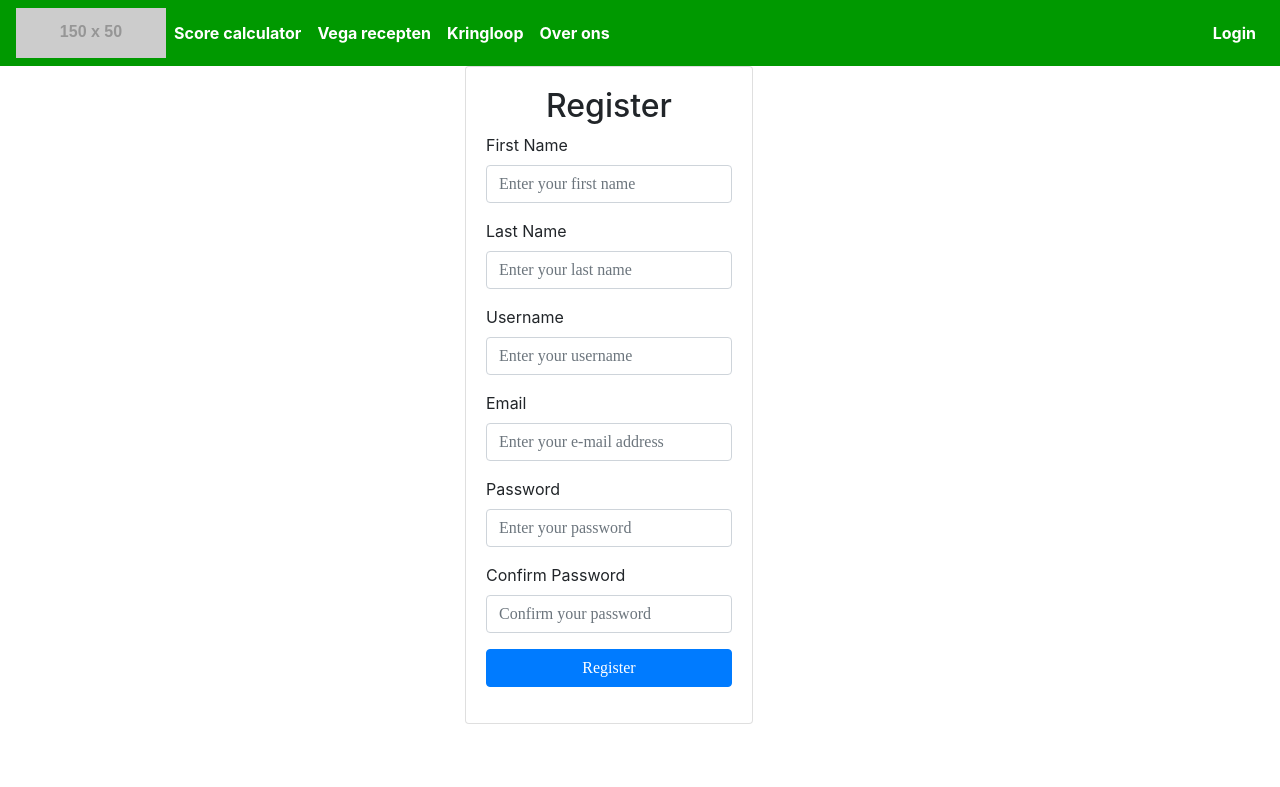
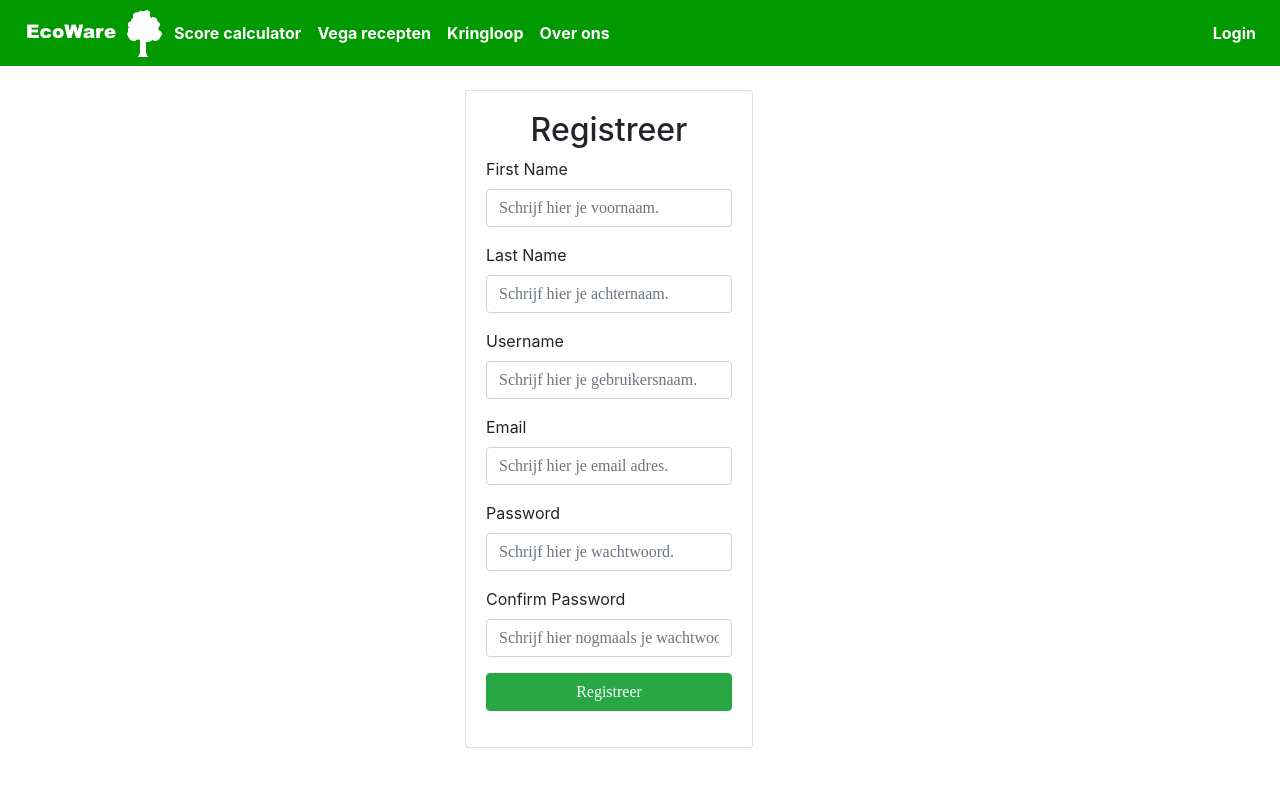
Before and after one commit to JanSneeuw/EcoSchool, a CodeIgniter app: page /database/index.php/users/register in a window 1280 px wide. Shown: the top 787 px of the page. Run offline with CodeIgniter, Linux system fonts and the light colour scheme; grey boxes labelled with a size stand in for pictures from a placeholder-image service; some libraries are stand-ins or nearby versions.

Commit message:
Version 1.0.1

```diff
--- a/code/application/config/config.php
+++ b/code/application/config/config.php
@@ -23,7 +23,7 @@ defined('BASEPATH') OR exit('No direct script access allowed');
 | a PHP script and you can easily do that on your own.
 |
 */
-$config['base_url'] = '';
+$config['base_url'] = 'http://ecoware.svdzwet.nl/';
 
 /*
 |--------------------------------------------------------------------------
--- a/code/application/config/database.php
+++ b/code/application/config/database.php
@@ -75,10 +75,10 @@ $query_builder = TRUE;
 
 $db['default'] = array(
 	'dsn'	=> '',
-	'hostname' => 'mysql',
-	'username' => 'eco',
-	'password' => 'password',
-	'database' => 'ecodb',
+	'hostname' => 'rdbms.strato.de',
+	'username' => 'U4037078',
+	'password' => 'SchoolSQLPw153__',
+	'database' => 'DB4037078',
 	'dbdriver' => 'mysqli',
 	'dbprefix' => '',
 	'pconnect' => FALSE,
--- a/code/application/controllers/Scorecalculator.php
+++ b/code/application/controllers/Scorecalculator.php
@@ -23,8 +23,8 @@ class Scorecalculator extends CI_Controller{
 	}
 
 	public function save(){
-		$save = $this->scorecalculator_model->save();
-		if ($save){
+		$s = $this->scorecalculator_model->save();
+		if ($s){
 			redirect('users/personal_advice');
 		}else{
 			$this->session->set_flashdata('errors', 'Sorry, kon je advies niet opslaan.');
--- a/code/application/controllers/Users.php
+++ b/code/application/controllers/Users.php
@@ -24,9 +24,13 @@ class Users extends CI_Controller {
 
 			if ($this->user_model->create_user()){
 				$this->session->set_flashdata('user_registered', "User has been registered!");
-				redirect('loginp');
+				redirect('users/loginp');
 			}else{
-				$this->session->set_flashdata('errors', 'Er is iets mis gegaan, probeer het later nogmaals.');
+				if ($this->session->flashdata('register_error')){
+					$this->session->set_flashdata('errors', $this->session->flashdata('register_error'));
+				}else {
+					$this->session->set_flashdata('errors', 'Er is iets mis gegaan, probeer het later nogmaals.');
+				}
 				redirect('users/register');
 			}
 		}
@@ -68,7 +72,7 @@ class Users extends CI_Controller {
 
 				$this->session->set_userdata($user_data);
 
-				$this->session->set_flashdata('success', "You are now logged in.");
+				$this->session->set_flashdata('success', "Je bent nu ingelogd.");
 
 				redirect('home');
 
--- a/code/application/models/Recipe_model.php
+++ b/code/application/models/Recipe_model.php
@@ -43,8 +43,8 @@ class Recipe_model extends CI_Model
 
 	private function uploadImage(){
 
-		$config['upload_path']          = '/code/recipeImages/';
-		$config['allowed_types']        = 'gif|jpg|png';
+		$config['upload_path']          = 'recipeImages/';
+		$config['allowed_types']        = 'gif|jpg|png|jpeg';
 		$config['max_size']             = 100;
 		$config['max_width']            = 1024;
 		$config['max_height']           = 768;
--- a/code/application/models/Scorecalculator_model.php
+++ b/code/application/models/Scorecalculator_model.php
@@ -293,7 +293,7 @@ class Scorecalculator_model extends CI_Model
 
 	public function update(){
 		$delete_data = $this->db->delete('user_answers', array('user_id' => $this->session->userdata('user_id')));
-		$this->save();
+		return $this->save();
 	}
 
 	public function hasBeenSaved($user_id){
--- a/code/application/models/User_model.php
+++ b/code/application/models/User_model.php
@@ -22,11 +22,39 @@ class User_model extends CI_Model {
 			'admin' => false
 
 		);
-
+		if (!$this->usernameUnique($this->input->post('Username'))){
+			$this->session->set_flashdata('register_error', 'Deze gebruikersnaam bestaat al.');
+			return false;
+		}else if (!$this->emailUnique($this->input->post('Email'))){
+			$this->session->set_flashdata('register_error', 'Er is al een account geregistreerd op dit email adres.');
+			return false;
+		}else {
 		$insert_data = $this->db->insert('users', $data);
 
 		return $insert_data;
+		}
+	}
 
+	public function usernameUnique($username){
+		$this->db->where('username', $username);
+		$result = $this->db->get('users');
+		$row = $result->row();
+		if (isset($row)){
+			return false;
+		}else{
+			return true;
+		}
+	}
+
+	public function emailUnique($email){
+		$this->db->where('email', $email);
+		$result = $this->db->get('users');
+		$row = $result->row();
+		if (isset($row)){
+			return false;
+		}else{
+			return true;
+		}
 	}
 
 	public function login_user($username, $password){
--- a/code/application/views/home_view.php
+++ b/code/application/views/home_view.php
@@ -21,7 +21,7 @@
 		<div class="row h-100 align-items-center">
 			<div class="col-12 text-center">
 				<h1 class="font-weight-light" style="color: white">Hoe groen leef jij?</h1>
-				<a href="<?php echo base_url(); ?>index.php?/scorecalculator" role="button" class="btn btn-outline-light">Doe nu de test!</a>
+				<a href="index.php?/scorecalculator" role="button" class="btn btn-outline-light">Doe nu de test!</a>
 			</div>
 		</div>
 	</div>
--- a/code/application/views/layouts/main.php
+++ b/code/application/views/layouts/main.php
@@ -22,23 +22,23 @@
 <body>
 
 <nav class="navbar navbar-expand-lg navbar-dark " style="background-color: #009900">
-	<a href="<?php echo base_url()?> "><img src="https://via.placeholder.com/150x50.png"></a>
+	<a href="<?php echo base_url()?> "><img src="application/views/layouts/assets/logo.png"></a>
 	<button class="navbar-toggler" type="button" data-toggle="collapse" data-target="#navbarSupportedContent" aria-controls="navbarSupportedContent" aria-expanded="false" aria-label="Toggle navigation">
 		<span class="navbar-toggler-icon"></span>
 	</button>
 	<div class="collapse navbar-collapse" id="navbarSupportedContent">
 		<ul class="navbar-nav">
 			<li class="nav-item">
-				<a class="nav-link" href="<?php echo base_url(); ?>index.php?/scorecalculator" style="color: white; font-weight: bold">Score calculator</a>
+				<a class="nav-link" href="index.php?/scorecalculator" style="color: white; font-weight: bold">Score calculator</a>
 			</li>
 			<li class="nav-item">
-				<a class="nav-link" href="<?php echo base_url();?>index.php?/recipes" style="color: white; font-weight: bold">Vega recepten</a>
+				<a class="nav-link" href="index.php?/recipes" style="color: white; font-weight: bold">Vega recepten</a>
 			</li>
 			<li class="nav-item">
-				<a class="nav-link" href="<?php echo base_url(); ?>index.php?/thrift_store" style="color: white; font-weight: bold">Kringloop</a>
+				<a class="nav-link" href="index.php?/thrift_store" style="color: white; font-weight: bold">Kringloop</a>
 			</li>
 			<li class="nav-item">
-				<a class="nav-link" href="<?php echo base_url(); ?>index.php?/about_us" style="color: white; font-weight: bold">Over ons</a>
+				<a class="nav-link" href="index.php?/about_us" style="color: white; font-weight: bold">Over ons</a>
 			</li>
 		</ul>
 		<ul class="nav navbar-nav ml-auto">
@@ -52,14 +52,14 @@
 					?>
 				</a>
 				<div class="dropdown-menu dropdown-menu-right" aria-labelledby="navbarDropdown">
-					<a class="dropdown-item" href="<?php echo base_url(); ?>index.php?/users/my_account">Wachtwoord veranderen</a>
-					<a class="dropdown-item" href="<?php echo base_url(); ?>index.php?/users/personal_advice">Persoonlijk advies</a>
-					<a class="dropdown-item" href="<?php echo base_url(); ?>index.php?/users/my_recipes">Mijn recepten</a>
-					<a class="dropdown-item" href="<?php echo base_url(); ?>index.php?/users/logout">Log uit</a>
+					<a class="dropdown-item" href="index.php?/users/my_account">Wachtwoord veranderen</a>
+					<a class="dropdown-item" href="index.php?/users/personal_advice">Persoonlijk advies</a>
+					<a class="dropdown-item" href="index.php?/users/my_recipes">Mijn recepten</a>
+					<a class="dropdown-item" href="index.php?/users/logout">Log uit</a>
 				</div>
 
 				<?php else: ?>
-					<a class="nav-link" href="<?php echo base_url();?>index.php?/users/loginp" style="color: white; font-weight: bold">Login</a>
+					<a class="nav-link" href="index.php?/users/loginp" style="color: white; font-weight: bold">Login</a>
 				<?php endif; ?>
 
 			</li>
--- a/code/application/views/score_calculator/personal_advice.php
+++ b/code/application/views/score_calculator/personal_advice.php
@@ -31,9 +31,9 @@
 	<div class="row">
 		<?php if($this->session->userdata('logged_in')): ?>
 			<?php if ($this->session->flashdata('saved')): ?>
-				<a href="<?php echo base_url(); ?>index.php?/scorecalculator/update" class="btn btn-success" role="button">Antwoorden updaten</a>
+				<a href="index.php?/scorecalculator/update" class="btn btn-success" role="button">Antwoorden updaten</a>
 			<?php else: ?>
-				<a href="<?php echo base_url(); ?>index.php?/scorecalculator/save" class="btn btn-success" role="button">Antwoorden opslaan</a>
+				<a href="index.php?/scorecalculator/save" class="btn btn-success" role="button">Antwoorden opslaan</a>
 			<?php endif; ?>
 		<?php endif; ?>
 	</div>
--- a/code/application/views/users/personal_advice.php
+++ b/code/application/views/users/personal_advice.php
@@ -30,7 +30,7 @@
 		<h2>Je hebt de score calculator nog niet gedaan!</h2>
 	</div>
 	<div class="row">
-		<h4>Doe deze <a href="<?php echo base_url(); ?>index.php?/scorecalculator">hier</a></h4>
+		<h4>Doe deze <a href="index.php?/scorecalculator">hier</a></h4>
 	</div>
 	<?php endif; ?>
 	<?php if ($score != null): ?>
--- a/code/application/views/users/register_view.php
+++ b/code/application/views/users/register_view.php
@@ -15,15 +15,17 @@
 		</div>
 
 	<?php endif; ?>
-
+	<div class="row">
+		&nbsp;
+	</div>
 	<div class="row">
 		<div class="col-sm">
-			&nbsp;&nbsp;
+			&nbsp;&nbsp;&nbsp;
 		</div>
 		<div class="col-sm">
 			<div class="card" style="width: 18rem;">
 				<div class="card-body">
-					<h2 class="text-center">Register</h2>
+					<h2 class="text-center">Registreer</h2>
 <?php echo form_open('users/register', $attributes); ?>
 
 
@@ -35,7 +37,7 @@
 	$data = array(
 		'class' => 'form-control',
 		'name' => 'First_name',
-		'placeholder' => 'Enter your first name'
+		'placeholder' => 'Schrijf hier je voornaam.'
 
 	);
 
@@ -53,7 +55,7 @@
 	$data = array(
 		'class' => 'form-control',
 		'name' => 'Last_name',
-		'placeholder' => 'Enter your last name'
+		'placeholder' => 'Schrijf hier je achternaam.'
 
 	);
 
@@ -70,7 +72,7 @@
 		$data = array(
 			'class' => 'form-control',
 			'name' => 'Username',
-			'placeholder' => 'Enter your username'
+			'placeholder' => 'Schrijf hier je gebruikersnaam.'
 
 		);
 
@@ -88,7 +90,7 @@
 	$data = array(
 		'class' => 'form-control',
 		'name' => 'Email',
-		'placeholder' => 'Enter your e-mail address'
+		'placeholder' => 'Schrijf hier je email adres.'
 
 	);
 
@@ -105,7 +107,7 @@
 	$data = array(
 		'class' => 'form-control',
 		'name' => 'Password',
-		'placeholder' => 'Enter your password'
+		'placeholder' => 'Schrijf hier je wachtwoord.'
 
 	);
 
@@ -122,7 +124,7 @@
 	$data = array(
 		'class' => 'form-control',
 		'name' => 'Confirm_password',
-		'placeholder' => 'Confirm your password'
+		'placeholder' => 'Schrijf hier nogmaals je wachtwoord.'
 
 	);
 
@@ -136,9 +138,9 @@
 	<?php
 
 	$data = array(
-		'class' => 'btn btn-primary',
+		'class' => 'btn btn-success',
 		'name' => 'Submit',
-		'value' => 'Register'
+		'value' => 'Registreer'
 
 	);
 
--- a/code/system/core/Config.php
+++ b/code/system/core/Config.php
@@ -104,7 +104,7 @@ class CI_Config {
 			}
 			else
 			{
-				$base_url = 'http://localhost/';
+				$base_url = 'http:///';
 			}
 
 			$this->set_item('base_url', $base_url);
```
Also changed, not shown: code/application/views/users/login_view.php (+5 -5 lines), code/application/views/layouts/assets/logo.png (added).
